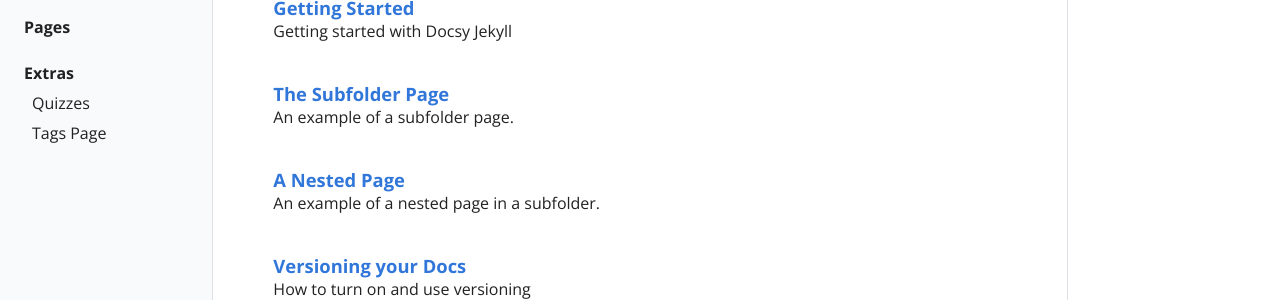
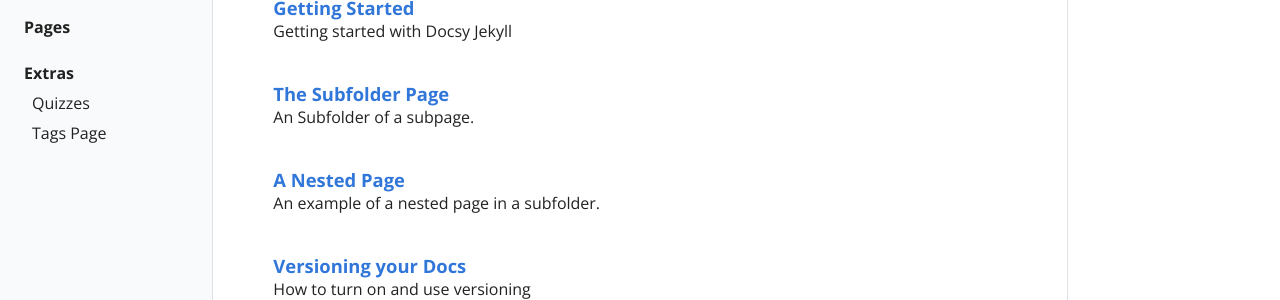
Before and after one commit to draigercms/docs, a Jekyll site: the page built from pages/docs.md, in a window 1280 px wide and 900 px high, scrolled down 821 px. Shown: the part 249-549 px from the top of the window. Built offline with Jekyll 4.4.1, drawn with Linux system fonts in a browser that asks for light colours.

Commit message:
Update subfolder.md

```diff
--- a/_docs/subfolder.md
+++ b/_docs/subfolder.md
@@ -1,6 +1,6 @@
 ---
 title: The Subfolder Page
-description: An example of a subfolder page.
+description: An Subfolder of a subpage.
 ---
 
 # A Subfolder Page.
```
